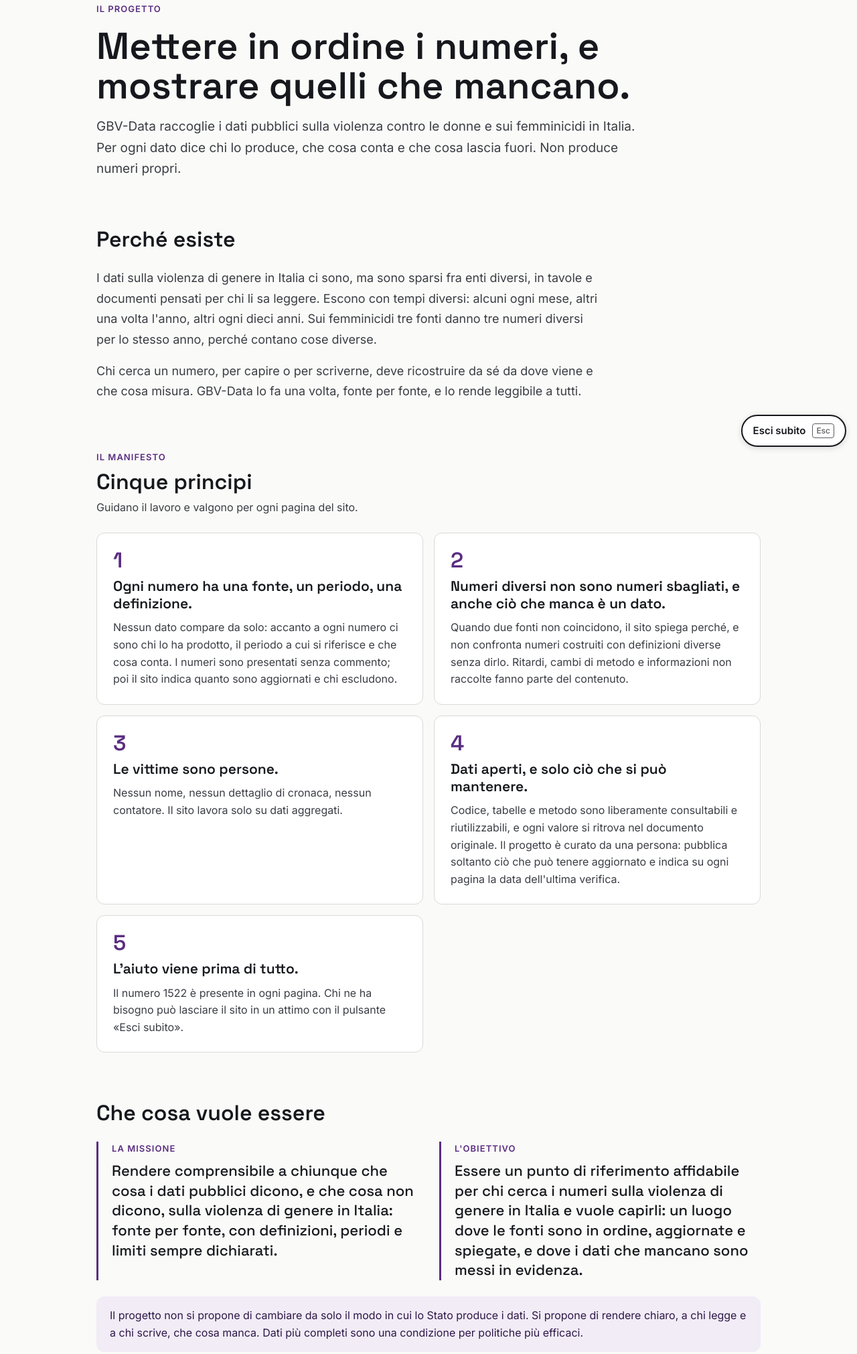
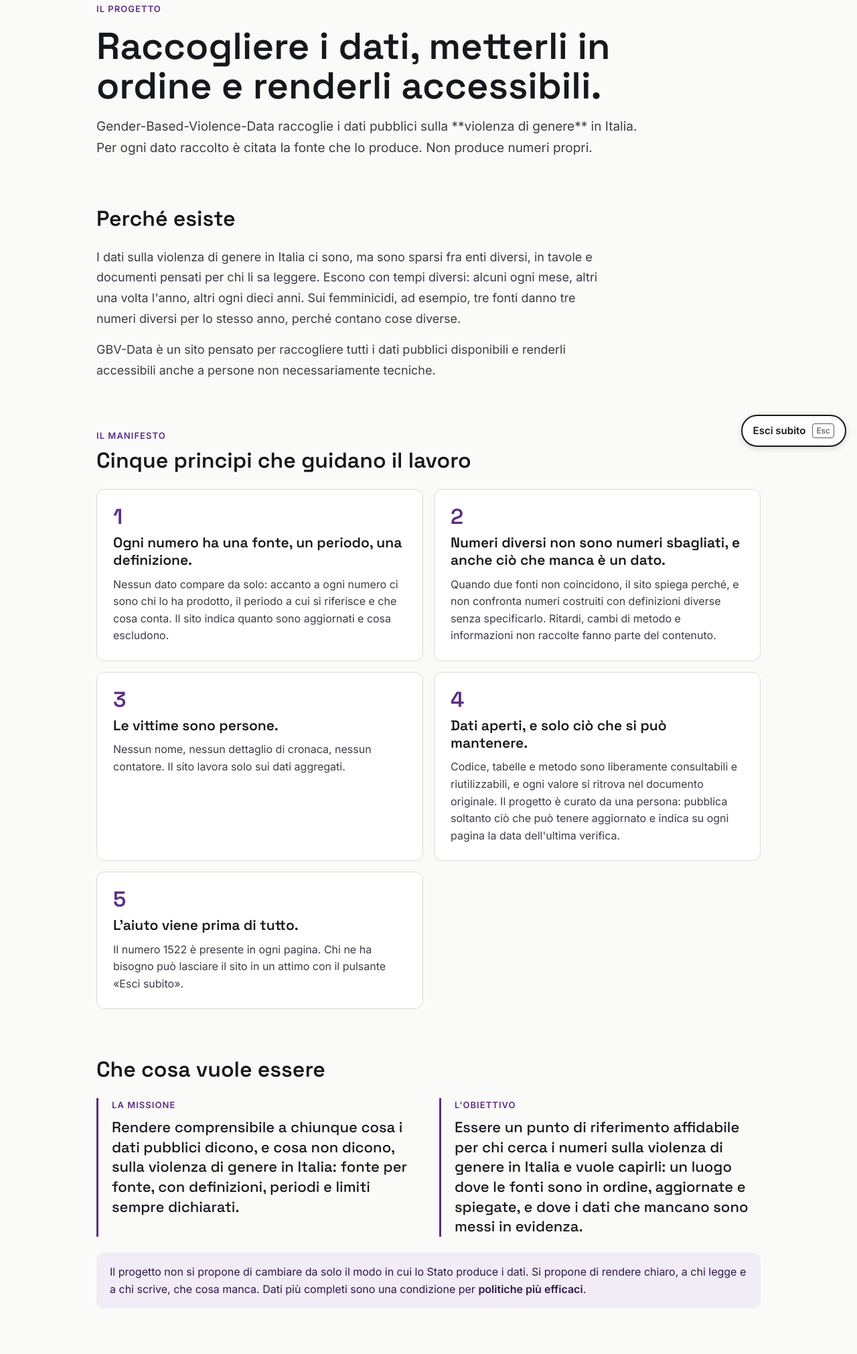
Before and after one commit to GiorgiaT91/gbv-data, an Astro site: page /gbv-data/il-progetto in a window 1280 px wide. Shown: the part 117-2138 px from the top of the page at 67% size. Built offline with nearby package versions, Linux system fonts and the light colour scheme; Astro itself is replaced by a stand-in of ours.

Commit message:
Testi: revisione Il progetto

```diff
--- a/contenuti/pagine/il-progetto.yaml
+++ b/contenuti/pagine/il-progetto.yaml
@@ -3,26 +3,25 @@
 # Questo file è la versione pubblicata. **testo** = grassetto.
 
 etichetta: "Il progetto"
-titolo: "Mettere in ordine i numeri, e mostrare quelli che mancano."
-attacco: "GBV-Data raccoglie i dati pubblici sulla violenza contro le donne e sui femminicidi in Italia. Per ogni dato dice chi lo produce, che cosa conta e che cosa lascia fuori. Non produce numeri propri."
+titolo: "Raccogliere i dati, metterli in ordine e renderli accessibili."
+attacco: "Gender-Based-Violence-Data raccoglie i dati pubblici sulla **violenza di genere** in Italia. Per ogni dato raccolto è citata la fonte che lo produce. Non produce numeri propri."
 
 perche:
   titolo: "Perché esiste"
   paragrafi:
-    - "I dati sulla violenza di genere in Italia ci sono, ma sono sparsi fra enti diversi, in tavole e documenti pensati per chi li sa leggere. Escono con tempi diversi: alcuni ogni mese, altri una volta l'anno, altri ogni dieci anni. Sui femminicidi tre fonti danno tre numeri diversi per lo stesso anno, perché contano cose diverse."
-    - "Chi cerca un numero, per capire o per scriverne, deve ricostruire da sé da dove viene e che cosa misura. GBV-Data lo fa una volta, fonte per fonte, e lo rende leggibile a tutti."
+    - "I dati sulla violenza di genere in Italia ci sono, ma sono sparsi fra enti diversi, in tavole e documenti pensati per chi li sa leggere. Escono con tempi diversi: alcuni ogni mese, altri una volta l'anno, altri ogni dieci anni. Sui femminicidi, ad esempio, tre fonti danno tre numeri diversi per lo stesso anno, perché contano cose diverse."
+    - "GBV-Data è un sito pensato per raccogliere tutti i dati pubblici disponibili e renderli accessibili anche a persone non necessariamente tecniche."
 
 manifesto:
   etichetta: "Il manifesto"
-  titolo: "Cinque principi"
-  attacco: "Guidano il lavoro e valgono per ogni pagina del sito."
+  titolo: "Cinque principi che guidano il lavoro"
   principi:
     - titolo: "Ogni numero ha una fonte, un periodo, una definizione."
-      testo: "Nessun dato compare da solo: accanto a ogni numero ci sono chi lo ha prodotto, il periodo a cui si riferisce e che cosa conta. I numeri sono presentati senza commento; poi il sito indica quanto sono aggiornati e chi escludono."
+      testo: "Nessun dato compare da solo: accanto a ogni numero ci sono chi lo ha prodotto, il periodo a cui si riferisce e che cosa conta. Il sito indica quanto sono aggiornati e cosa escludono."
     - titolo: "Numeri diversi non sono numeri sbagliati, e anche ciò che manca è un dato."
-      testo: "Quando due fonti non coincidono, il sito spiega perché, e non confronta numeri costruiti con definizioni diverse senza dirlo. Ritardi, cambi di metodo e informazioni non raccolte fanno parte del contenuto."
+      testo: "Quando due fonti non coincidono, il sito spiega perché, e non confronta numeri costruiti con definizioni diverse senza specificarlo. Ritardi, cambi di metodo e informazioni non raccolte fanno parte del contenuto."
     - titolo: "Le vittime sono persone."
-      testo: "Nessun nome, nessun dettaglio di cronaca, nessun contatore. Il sito lavora solo su dati aggregati."
+      testo: "Nessun nome, nessun dettaglio di cronaca, nessun contatore. Il sito lavora solo sui dati aggregati."
     - titolo: "Dati aperti, e solo ciò che si può mantenere."
       testo: "Codice, tabelle e metodo sono liberamente consultabili e riutilizzabili, e ogni valore si ritrova nel documento originale. Il progetto è curato da una persona: pubblica soltanto ciò che può tenere aggiornato e indica su ogni pagina la data dell'ultima verifica."
     - titolo: "L'aiuto viene prima di tutto."
@@ -32,10 +31,10 @@ obiettivi:
   titolo: "Che cosa vuole essere"
   voci:
     - etichetta: "La missione"
-      testo: "Rendere comprensibile a chiunque che cosa i dati pubblici dicono, e che cosa non dicono, sulla violenza di genere in Italia: fonte per fonte, con definizioni, periodi e limiti sempre dichiarati."
+      testo: "Rendere comprensibile a chiunque cosa i dati pubblici dicono, e cosa non dicono, sulla violenza di genere in Italia: fonte per fonte, con definizioni, periodi e limiti sempre dichiarati."
     - etichetta: "L'obiettivo"
       testo: "Essere un punto di riferimento affidabile per chi cerca i numeri sulla violenza di genere in Italia e vuole capirli: un luogo dove le fonti sono in ordine, aggiornate e spiegate, e dove i dati che mancano sono messi in evidenza."
-  chiusura: "Il progetto non si propone di cambiare da solo il modo in cui lo Stato produce i dati. Si propone di rendere chiaro, a chi legge e a chi scrive, che cosa manca. Dati più completi sono una condizione per politiche più efficaci."
+  chiusura: "Il progetto non si propone di cambiare da solo il modo in cui lo Stato produce i dati. Si propone di rendere chiaro, a chi legge e a chi scrive, che cosa manca. Dati più completi sono una condizione per **politiche più efficaci**."
 
 perimetro:
   titolo: "Che cosa fa e che cosa non fa"
@@ -43,8 +42,8 @@ perimetro:
     titolo: "Il sito"
     voci:
       - "raccoglie in un solo luogo i dati di Istat, dei ministeri e dell'Osservatorio nazionale di Non Una Di Meno;"
-      - "organizza i dati intorno a cinque domande, dal fenomeno nascosto ai femminicidi;"
-      - "per ogni fonte spiega chi conta, che cosa conta, quando esce e che cosa il dato non dice;"
+      - "organizza i dati intorno a cinque domande, dal fenomeno sommerso ai femminicidi;"
+      - "per ogni fonte spiega chi e cosa conta, quando esce e che cosa il dato non dice;"
       - "segnala quando escono nuovi dati, nel calendario e in «Cosa è cambiato»;"
       - "mette a disposizione i dati in formato aperto."
   non_fa:
@@ -58,7 +57,7 @@ perimetro:
 chi:
   titolo: "Chi lo cura"
   paragrafi:
-    - "GBV-Data è curato da Giorgia Tagliaferri, data analyst. Nasce nel 2024 come progetto conclusivo del Master in Big Data della Sapienza Università di Roma e dal 2026 è stato ripensato da capo."
+    - "GBV-Data è curato da Giorgia Tagliaferri. Nasce nel 2024 come progetto conclusivo del Master in Big Data della Sapienza Università di Roma e dal 2026 è stato ripensato da capo."
     - "Il progetto è indipendente: non riceve finanziamenti e non è legato a enti, partiti o associazioni. Le fonti esterne sono citate e collegate."
 
 correzioni:
--- a/src/pages/il-progetto.astro
+++ b/src/pages/il-progetto.astro
@@ -19,7 +19,7 @@ const collegamenti = [
   <section class="apertura">
     <p class="etichetta">{t.etichetta}</p>
     <h1>{t.titolo}</h1>
-    <p class="attacco">{t.attacco}</p>
+    {t.attacco && <p class="attacco">{t.attacco}</p>}
   </section>
 
   <section class="sezione">
@@ -31,9 +31,9 @@ const collegamenti = [
 
   <section class="sezione manifesto" aria-labelledby="titolo-manifesto">
     <div class="intestazione">
-      <p class="etichetta">{t.manifesto.etichetta}</p>
+      {t.manifesto.etichetta && <p class="etichetta">{t.manifesto.etichetta}</p>}
       <h2 id="titolo-manifesto">{t.manifesto.titolo}</h2>
-      <p class="sottotitolo">{t.manifesto.attacco}</p>
+      {t.manifesto.attacco && <p class="sottotitolo">{t.manifesto.attacco}</p>}
     </div>
     <ol class="principi">
       {t.manifesto.principi.map((p, i) => (
@@ -56,7 +56,7 @@ const collegamenti = [
         </div>
       ))}
     </div>
-    <p class="riquadro-accento" set:html={fmt(t.obiettivi.chiusura)} />
+    {t.obiettivi.chiusura && <p class="riquadro-accento" set:html={fmt(t.obiettivi.chiusura)} />}
   </section>
 
   <section class="sezione">
```
